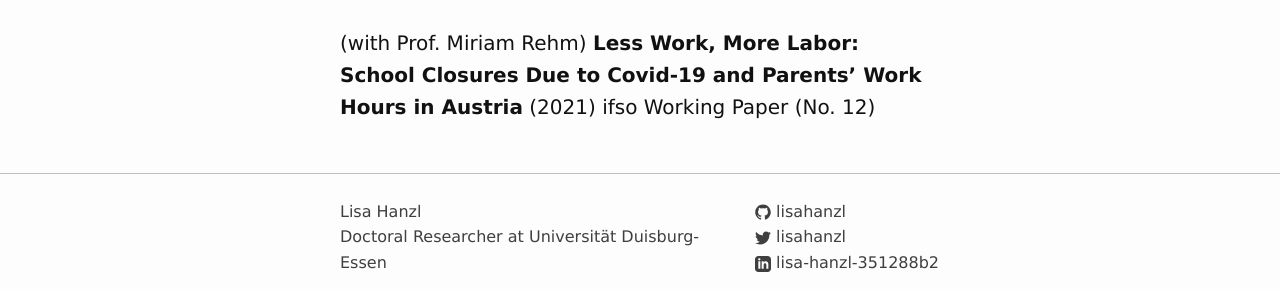
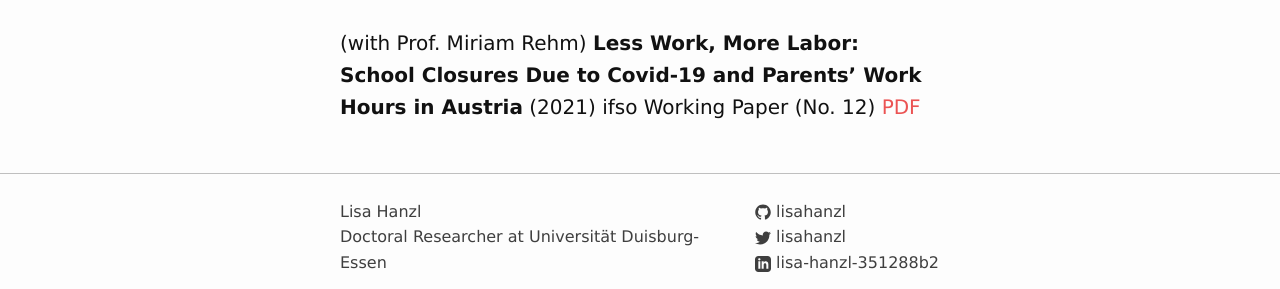
Before and after one commit to lisahanzl/lisahanzl.github.io, a Jekyll site: the page built from 01_research.md, in a window 1280 px wide. Shown: the part 319-608 px from the top of the page. Built offline with Jekyll 4.4.1, drawn with Linux system fonts in a browser that asks for light colours.

Commit message:
add link to working paper

```diff
--- a/01_research.md
+++ b/01_research.md
@@ -9,4 +9,4 @@ permalink: /research/
 ### Recent Publications
 **How the Quality of Long-Term Care Services Impacts Caring Relatives’ Well-Being in Austria** (forthcoming) Momentum Quarterly Vol.11, No.1 (2022)
 
-(with Prof. Miriam Rehm) **Less Work, More Labor: School Closures Due to Covid-19 and Parents' Work Hours in Austria** (2021) ifso Working Paper (No. 12)
+(with Prof. Miriam Rehm) **Less Work, More Labor: School Closures Due to Covid-19 and Parents' Work Hours in Austria** (2021) ifso Working Paper (No. 12) [PDF](https://www.uni-due.de/imperia/md/content/soziooekonomie/ifsowp12_hanzlrehm2021.pdf){:target="_blank"}
```
